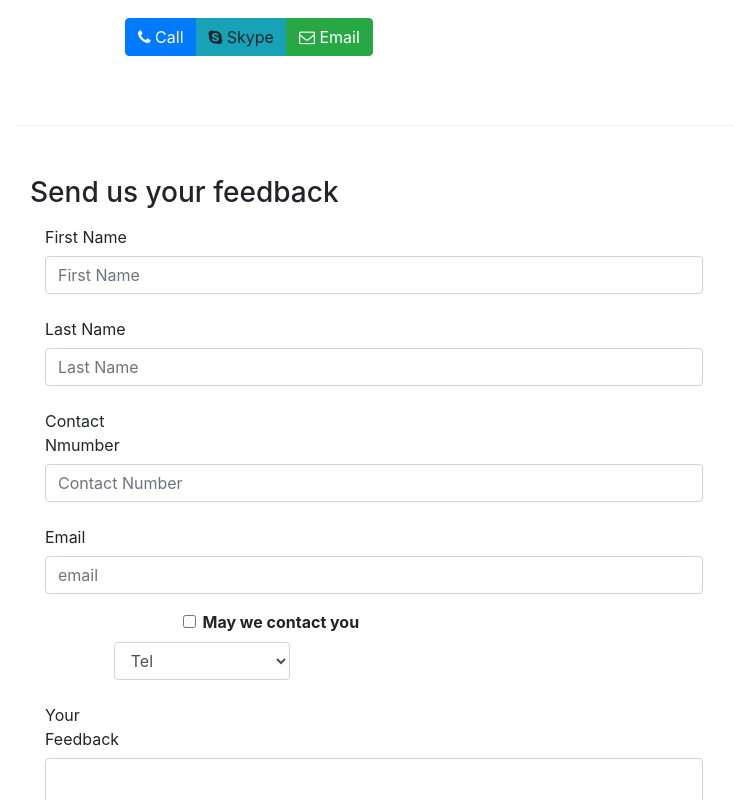
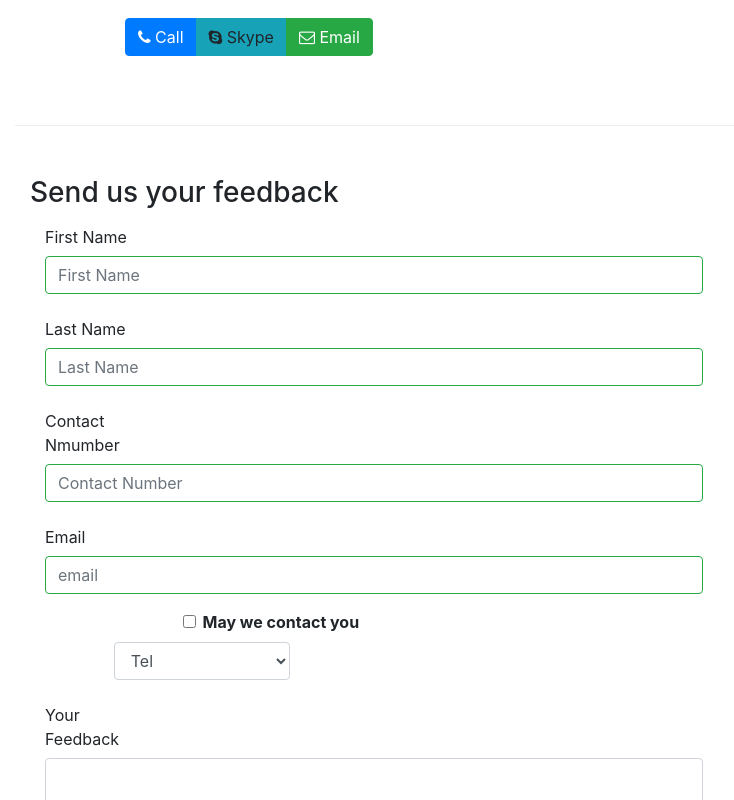
Before and after one commit to perryneal11/confusion, a React (Create React App) app: page /contactus in a window 1280 px wide. Shown: the part 742-1542 px from the top of the page, without its empty margins (55-789 px from the left). Built offline with nearby package versions, Linux system fonts and the light colour scheme.

Commit message:
form validation

```diff
--- a/src/components/ContactComponent.js
+++ b/src/components/ContactComponent.js
@@ -8,6 +8,8 @@
   FormGroup,
   Input,
   Label,
+  FormFeedback,
+  timeoutsShape
 } from "reactstrap";
 import { Link } from "react-router-dom";
 
@@ -22,10 +24,18 @@
       email: "",
       agree: false,
       contactType: 'Tel',
-      message: ''
+      message: '',
+      touched: {
+        firstname: false,
+        lastname: false,
+        telnum: false,
+        email: false
+
+      }
     };
     this.handleSubmit = this.handleSubmit.bind(this);
     this.handleInputChange = this.handleInputChange.bind(this);
+    this.handleBlur = this.handleBlur.bind(this)
   }
 
   handleInputChange(event) {
@@ -45,7 +55,43 @@
     event.preventDefault();
   }
 
+  handleBlur = (field) => (evt) => {
+    this.setState({
+      touched: { ...this.state.touched, [field]: true}
+    })
+  }
+
+  validate(firstname, lastname, telnum, email) {
+    const errors = {
+      firstname: '',
+      lastname: '',
+      telnum: '',
+      email: ''
+    };
+
+    if (this.state.touched.firstname && firstname.length < 3)
+      errors.firstname = "First name should be >= 3 characters";
+    else if (this.state.touched.firstname && firstname.length > 10)
+      errors.firstname = "First name should be <= 10 characters";
+
+    if (this.state.touched.lastname && lastname.length < 3)
+      errors.lastname = "Last name should be >= 3 characters";
+    else if (this.state.touched.lastname && lastname.length > 10)
+      errors.lastname = "Last name should be <= 10 characters";
+
+    const reg = /^\d+$/;
+    if (this.state.touched.telnum && !reg.test(telnum))
+      errors.telnum = 'Tel num should be only numbers '
+
+    if (this.state.touched.email && email.split('').filter(x => x === '@').length !== 1)
+      errors.email = 'email should ocntain a @ sign'
+
+    return errors;
+    }
+
   render() {
+    const errors = this.validate(this.state.firstname, this.state.lastname, this.state.telnum, this.state.email)
+    console.log(errors)
     return (
       <div className="container">
         <div className="row">
@@ -113,6 +159,7 @@
           </div>
 
           <div className="col-12 col-md-9">
+          {errors.firstname}
             <Form onSubmit={this.handleSubmit}>
               <FormGroup>
                 <Label for="firstname" md={2}>
@@ -124,9 +171,13 @@
                     id="firstname"
                     name="firstname"
                     placeholder="First Name "
-                    value={this.state.firstName}
+                    valid={errors.firstname === ''}
+                    invalid={errors.firstname !== ''}
+                    value={this.state.firstname}
                     onChange={this.handleInputChange}
+                    onBlur = {this.handleBlur('firstname')}
                   ></Input>
+                  <FormFeedback>hello{errors.firstname}</FormFeedback>
                 </Col>
               </FormGroup>
               <FormGroup>
@@ -139,9 +190,14 @@
                     id="lastname"
                     name="lastname"
                     placeholder="Last Name "
+                    valid={errors.lastname === ''}
+                    invalid={errors.lastname !== ''}
                     onChange={this.handleInputChange}
-                    value={this.state.lastName}
+                    value={this.state.lastname}
+                    onBlur = {this.handleBlur('lastname')}
                   ></Input>
+                                    <FormFeedback>{errors.lastname}</FormFeedback>
+
                 </Col>
               </FormGroup>
               <FormGroup>
@@ -153,10 +209,15 @@
                     type="tel"
                     id="telnum"
                     name="telnum"
+                    valid={errors.telnum === ''}
+                    invalid={errors.telnum !== ''}
                     placeholder="Contact Number"
                     value={this.state.telnum}
                     onChange={this.handleInputChange}
+                    onBlur = {this.handleBlur('telnum')}
                   ></Input>
+                                    <FormFeedback>{errors.telnum}</FormFeedback>
+
                 </Col>
               </FormGroup>
               <FormGroup>
@@ -169,9 +230,14 @@
                     id="email"
                     name="email"
                     placeholder="email "
+                    valid={errors.email === ''}
+                    invalid={errors.email !== ''}
                     value={this.state.email}
                     onChange={this.handleInputChange}
+                    onBlur = {this.handleBlur('email')}
                   ></Input>
+                                    <FormFeedback>{errors.email}</FormFeedback>
+
                 </Col>
               </FormGroup>
               <FormGroup>
```
